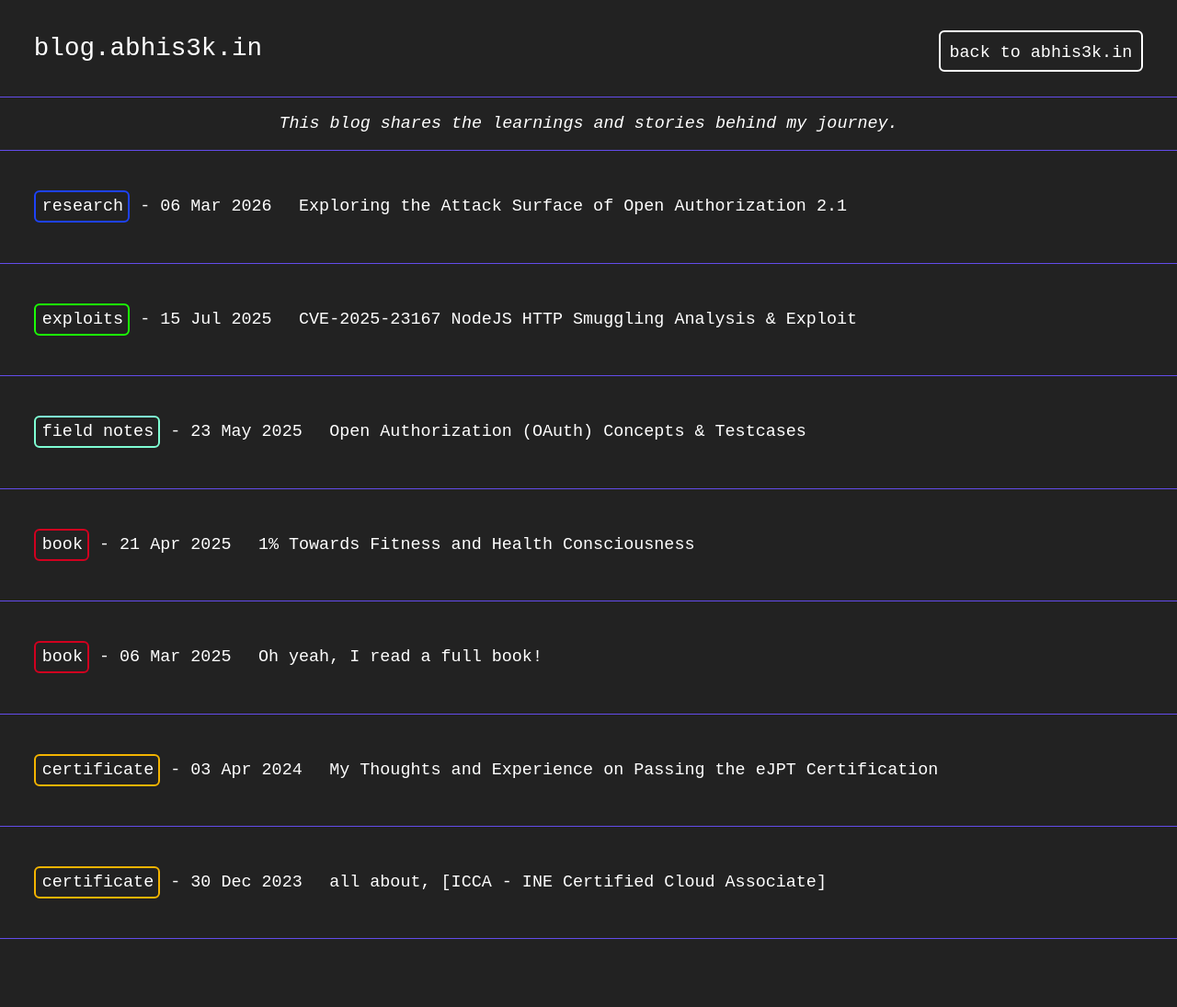
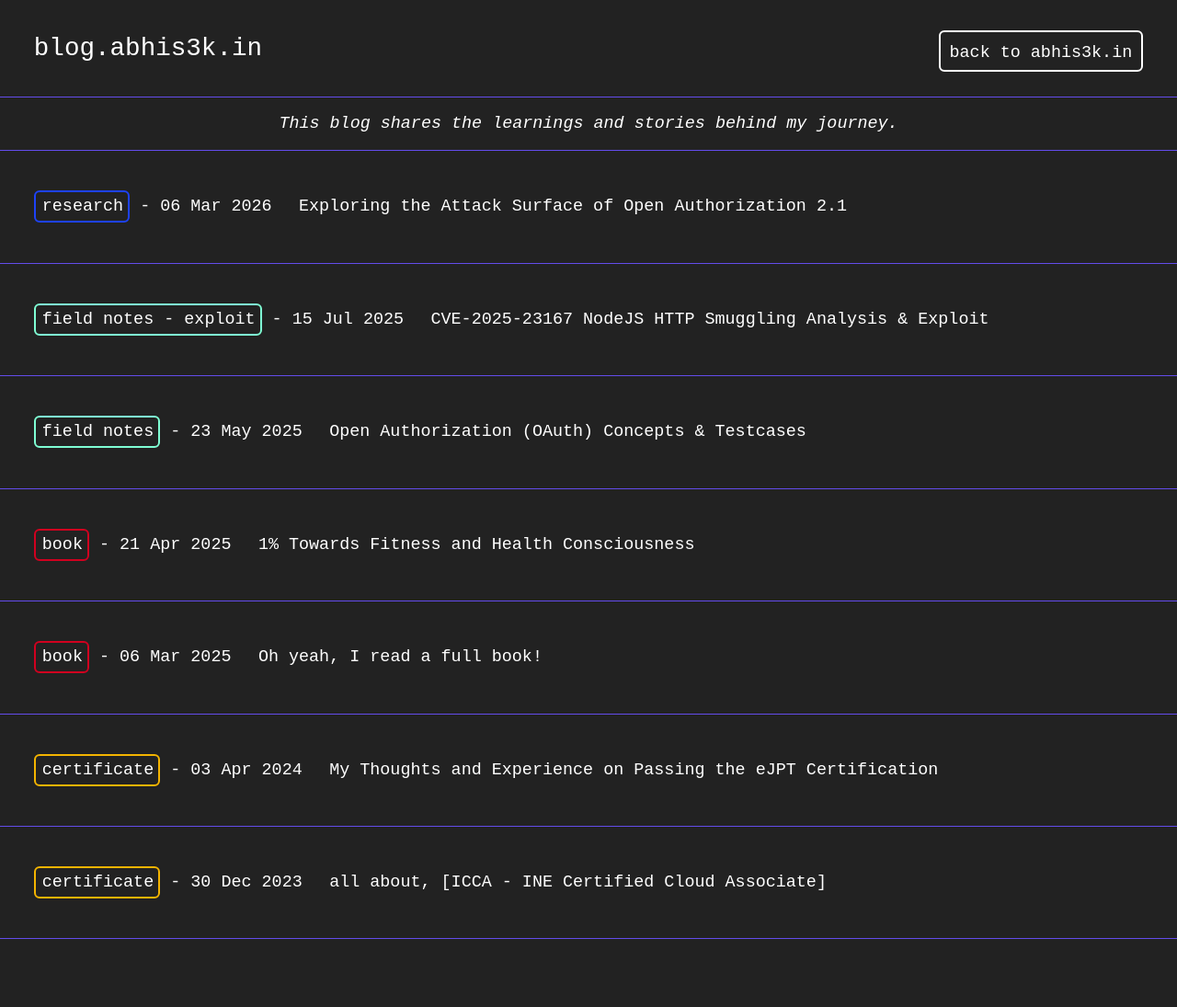
Before and after one commit to abhisek3122/blog.abhis3k.in, a Jekyll site: the page built from index.html, in a window 1280 px wide. Shown: the whole page at 92% size. Built offline with Jekyll 4.4.1, drawn with Linux system fonts in a browser that asks for light colours; some web fonts are replaced; the list of posts is cut into pages by our own code.

Commit message:
Update categories and priority-tag in markdown post

```diff
--- a/_posts/2025-07-15-cve-2025-23167-nodejs-http-smuggling.markdown
+++ b/_posts/2025-07-15-cve-2025-23167-nodejs-http-smuggling.markdown
@@ -3,8 +3,8 @@
 title:  "CVE-2025-23167 NodeJS HTTP Smuggling Analysis & Exploit"
 post-title:  "CVE-2025-23167 NodeJS HTTP Smuggling Analysis & Exploit"
 date:   2025-07-15 10:00:00 +0530
-categories: exploits
-priority-tag: <span class="priority" style="border-color:#1BFC06">exploits</span>
+categories: field notes
+priority-tag: <span class="priority" style="border-color:#7FFFD4">field notes - exploit</span>
 twitter-image: /assets/posts/2025-07-15-cve-2025-23167-nodejs-http-smuggling/main.gif
 ---
 
```
